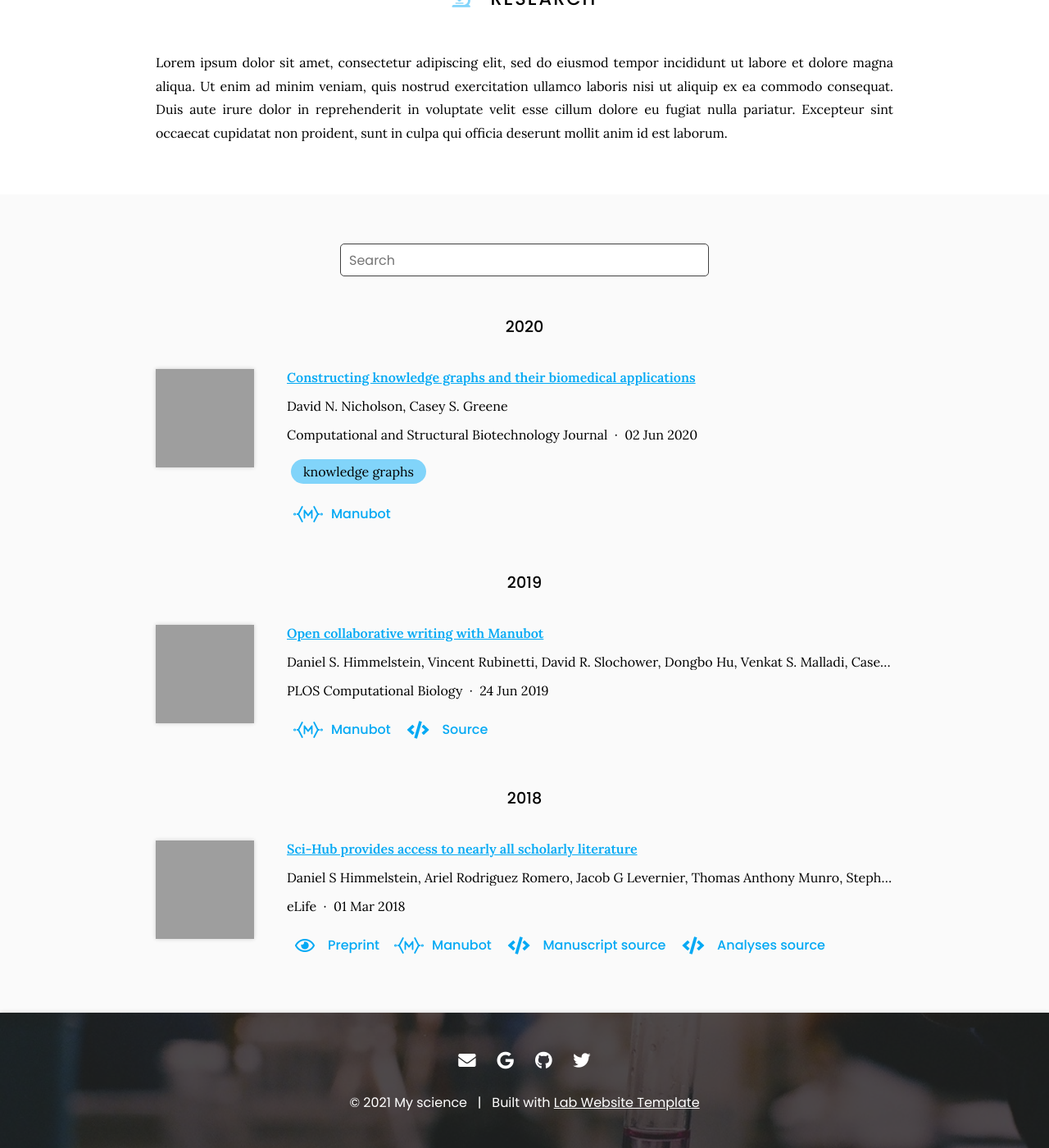
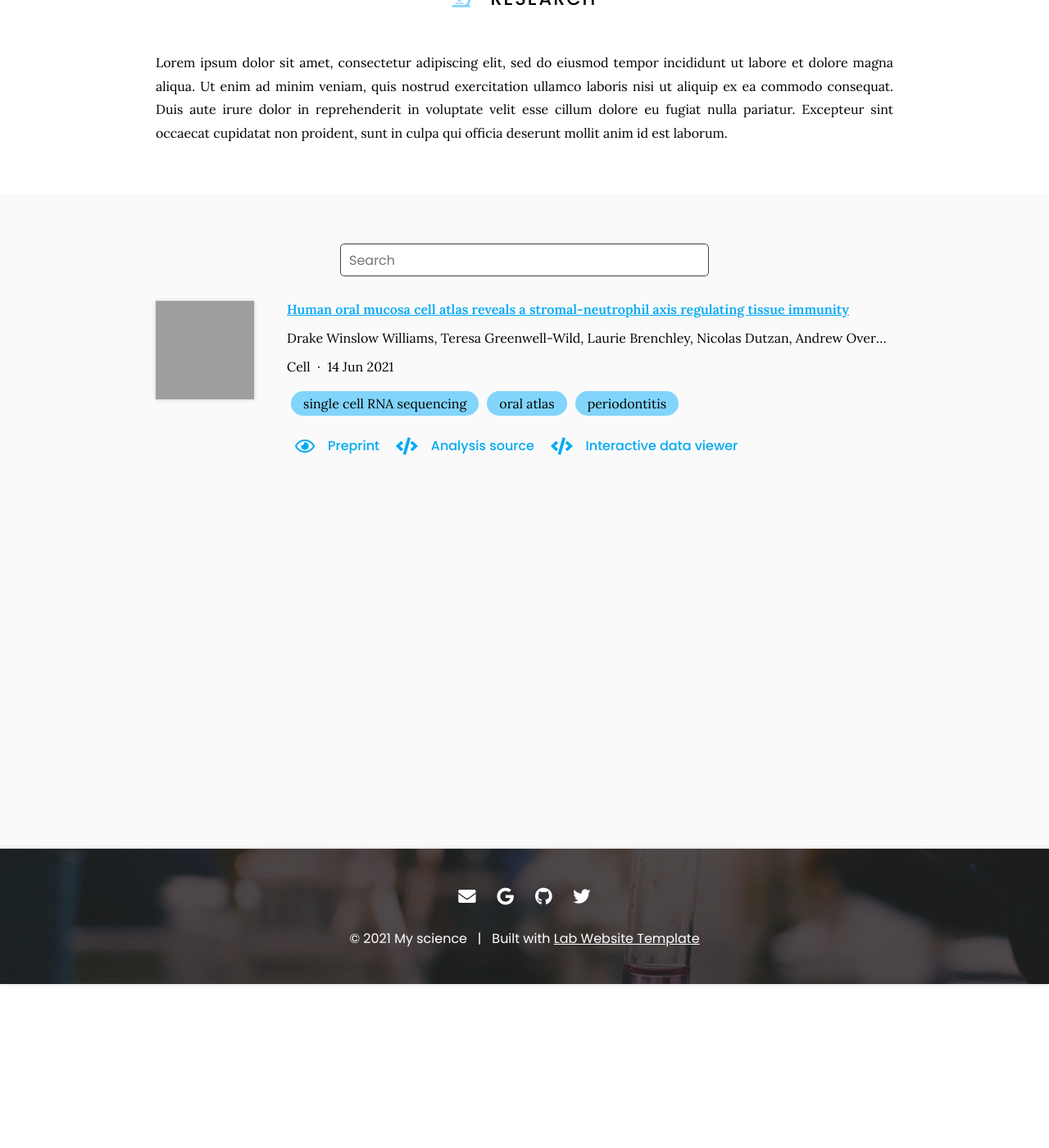
Before and after one commit to williamsdrake/williamsdrake.github.io, a Jekyll site: the page built from research/index.md, in a window 1280 px wide and 1400 px high, scrolled down 200 px. Shown: the whole window at 82% size. Built offline with Jekyll 4.4.1, drawn with Linux system fonts in a browser that asks for light colours; nearby versions of some CDN libraries; grey boxes are pictures that could not be loaded.

Commit message:
Generate citations

```diff
--- a/_data/citations.yaml
+++ b/_data/citations.yaml
@@ -1,63 +1,36 @@
 # GENERATED AUTOMATICALLY, DO NOT EDIT
 
-- id: doi:10.1016/j.csbj.2020.05.017
-  title: Constructing knowledge graphs and their biomedical applications
+- id: doi:10.1016/j.cell.2021.05.013
+  title: Human oral mucosa cell atlas reveals a stromal-neutrophil axis regulating
+    tissue immunity
   authors:
-  - David N. Nicholson
-  - Casey S. Greene
-  publisher: Computational and Structural Biotechnology Journal
-  date: '2020-06-02'
-  link: https://doi.org/gg7m48
-  image: https://ars.els-cdn.com/content/image/1-s2.0-S2001037020302804-gr1.jpg
-  extra-links:
-  - type: manubot
-    link: https://greenelab.github.io/knowledge-graph-review/
+  - Drake Winslow Williams
+  - Teresa Greenwell-Wild
+  - Laurie Brenchley
+  - Nicolas Dutzan
+  - Andrew Overmiller
+  - Andrew Phillip Sawaya
+  - Simone Webb
+  - Daniel Martin
+  - George Hajishengallis
+  - Kimon Divaris
+  - Maria Morasso
+  - Muzlifah Haniffa
+  - Niki Maria Moutsopoulos
+  publisher: Cell
+  date: '2021-06-14'
+  link: https://doi.org/gk9ngf
+  image: https://publons.com/media/thumbs/journal/logos/22de2414-0b91-4060-81c2-e0d80647d1cd.png.200x200_q95_detail_letterbox_upscale.png
   tags:
-  - knowledge graphs
-- id: doi:10.1371/journal.pcbi.1007128
-  title: Open collaborative writing with Manubot
-  authors:
-  - Daniel S. Himmelstein
-  - Vincent Rubinetti
-  - David R. Slochower
-  - Dongbo Hu
-  - Venkat S. Malladi
-  - Casey S. Greene
-  - Anthony Gitter
-  publisher: PLOS Computational Biology
-  date: '2019-06-24'
-  link: https://doi.org/c7np
-  image: https://journals.plos.org/ploscompbiol/article/figure/image?size=inline&id=info:doi/10.1371/journal.pcbi.1007128.g001&rev=2
-  repo: greenelab/meta-review
-  extra-links:
-  - type: manubot
-    link: https://greenelab.github.io/meta-review/
-  - type: source
-    link: https://github.com/greenelab/meta-review
-  - type: website
-    link: http://manubot.org/
-- id: doi:10.7554/eLife.32822
-  title: Sci-Hub provides access to nearly all scholarly literature
-  authors:
-  - Daniel S Himmelstein
-  - Ariel Rodriguez Romero
-  - Jacob G Levernier
-  - Thomas Anthony Munro
-  - Stephen Reid McLaughlin
-  - Bastian Greshake Tzovaras
-  - Casey S Greene
-  publisher: eLife
-  date: '2018-03-01'
-  link: https://doi.org/ckcj
-  image: https://iiif.elifesciences.org/lax:32822%2Felife-32822-fig8-v3.tif/full/863,/0/default.webp
+  - single cell RNA sequencing
+  - oral atlas
+  - periodontitis
   extra-links:
   - type: preprint
-    link: https://doi.org/10.7287/peerj.preprints.3100v1
-  - type: manubot
-    link: https://greenelab.github.io/scihub-manuscript/
+    link: https://www.biorxiv.org/content/10.1101/2021.04.06.438702v1
   - type: source
-    link: https://github.com/greenelab/scihub-manuscript
-    text: Manuscript source
+    link: https://github.com/williamsdrake/oralAtlas
+    text: Analysis source
   - type: source
-    link: https://github.com/greenelab/scihub
-    text: Analyses source
+    link: https://oral.cellatlas.io/
+    text: Interactive data viewer
```
